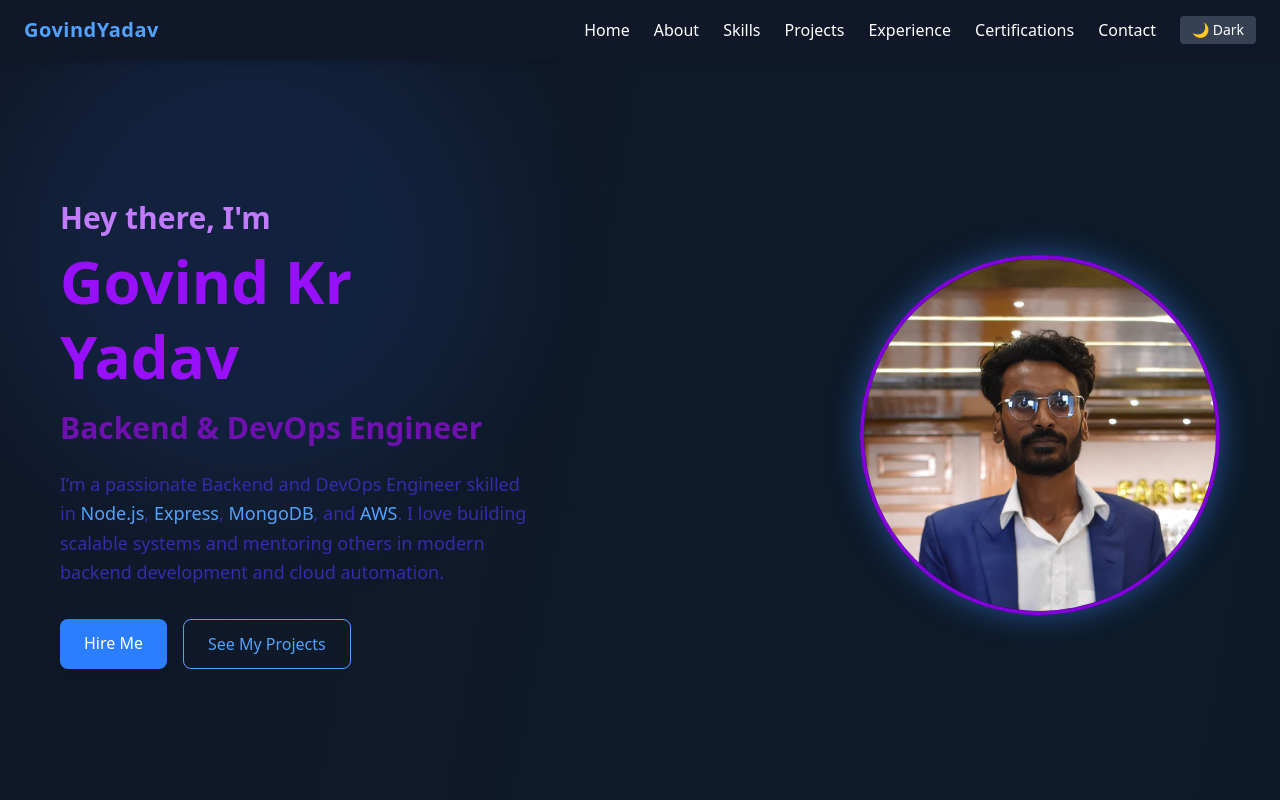
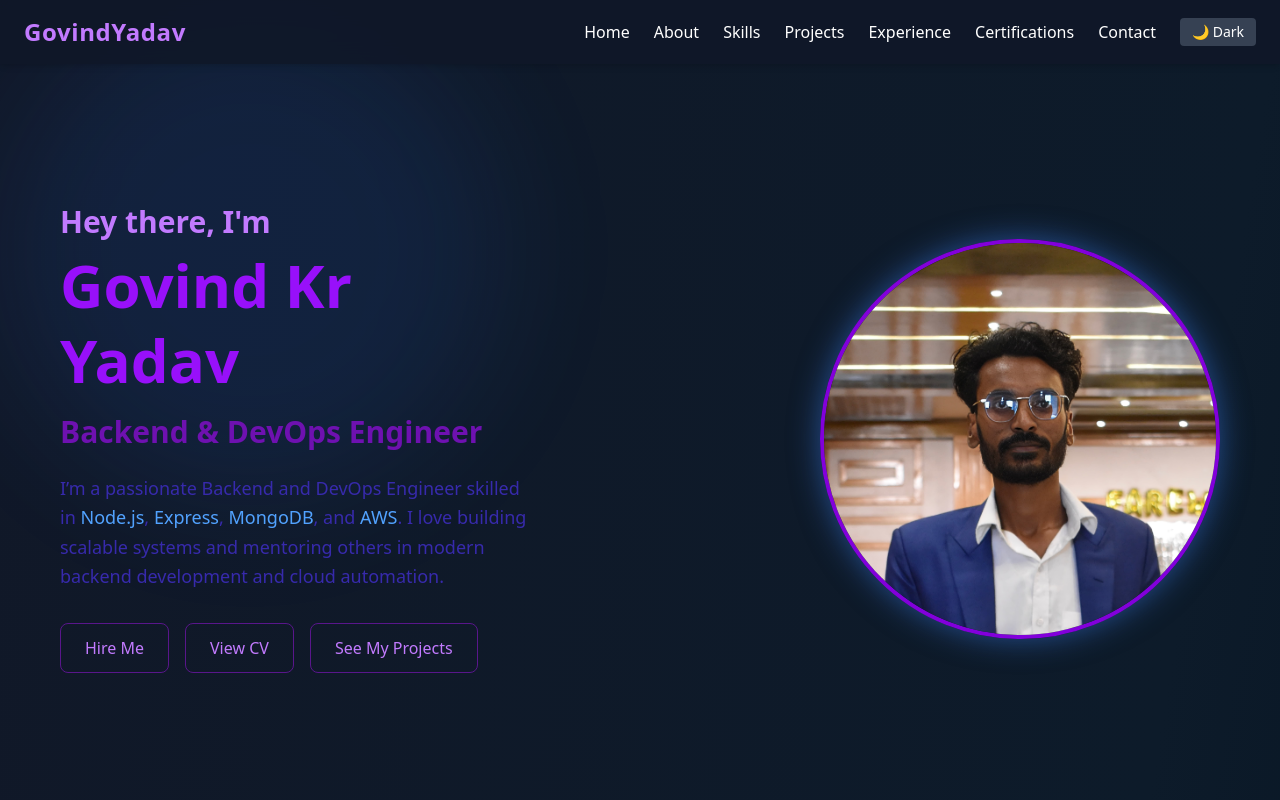
Before and after one commit to Robertgovind/personal-portfolio, a React (Vite) app: page / in a window 1280 px wide. Shown: the top 800 px of the page. Built offline with nearby package versions, Linux system fonts and the light colour scheme.

Commit message:
minor css fixes

```diff
--- a/src/components/Navbar.jsx
+++ b/src/components/Navbar.jsx
@@ -31,7 +31,7 @@ export default function Navbar() {
             e.preventDefault();
             handleScroll("home");
           }}
-          className="text-xl font-bold text-blue-400 tracking-wide"
+          className="text-2xl font-bold text-purple-400 tracking-wide"
         >
           GovindYadav
         </a>
@@ -41,7 +41,7 @@ export default function Navbar() {
             <button
               key={link.to}
               onClick={() => handleScroll(link.to)}
-              className="hover:text-blue-400 transition-colors duration-200"
+              className="hover:text-purple-600 cursor-pointer transition-colors duration-200"
             >
               {link.text}
             </button>
--- a/src/pages/Certifications.jsx
+++ b/src/pages/Certifications.jsx
@@ -38,6 +38,12 @@ const certificationsData = [
     issuer: "AWS Academy",
     year: "2025",
     image: "/certificates/cf2.png",
+  },
+  {
+    title: "Microsoft Learn Student Ambassador-Beta",
+    issuer: "Pablo Veramendi",
+    year: "2024",
+    image: "/certificates/cf4.png",
   },
 ];
 
--- a/src/pages/Home.jsx
+++ b/src/pages/Home.jsx
@@ -28,9 +28,15 @@ export default function Home() {
         <div className="flex flex-col sm:flex-row gap-4 justify-center md:justify-start">
           <a
             href="mailto:govind803556@gmail.com"
-            className="px-6 py-3 bg-blue-500 text-white rounded-lg font-medium hover:bg-blue-600 transition duration-300 shadow-lg"
+            className="px-6 py-3 border border-purple-900 text-purple-400 rounded-lg font-medium hover:bg-purple-800 hover:text-white transition duration-300"
           >
             Hire Me
+          </a>
+          <a
+            href="/assets/GovindKeYadav_CV.pdf"
+            className="px-6 py-3 border border-purple-900 text-purple-400 rounded-lg font-medium hover:bg-purple-800 hover:text-white transition duration-300"
+          >
+            View CV
           </a>
           <a
   href="#projects"
@@ -38,7 +44,7 @@ export default function Home() {
     e.preventDefault();
     document.getElementById("projects").scrollIntoView({ behavior: "smooth" });
   }}
-  className="px-6 py-3 border border-blue-400 text-blue-400 rounded-lg font-medium hover:bg-blue-500 hover:text-white transition duration-300"
+  className="px-6 py-3 border border-purple-900 text-purple-400 rounded-lg font-medium hover:bg-purple-800 hover:text-white transition duration-300"
 >
   See My Projects
 </a>
@@ -46,12 +52,12 @@ export default function Home() {
         </div>
       </div>
 
-      <div className="flex justify-center md:justify-end flex-1 m-15">
-        <div className="relative w-75 h-80 md:w-90 md:h-90 rounded-full overflow-hidden
+      <div className="flex justify-center md:justify-end flex-1 m-15 ">
+        <div className="relative w-75 h-80 md:w-100 md:h-100 rounded-full overflow-hidden
         border-4 border-purple-700 shadow-[0_0_30px_rgba(59,130,246,0.5)]
         hover:scale-105 transition-transform duration-500">
           <img
-          src={"/profile/govind_yadav.jpg"}
+          src={"/assets/govind_yadav.jpg"}
             alt="Govind Kumar Yadav"
             className="object-cover w-full h-full"
           />
```
Also changed, not shown: public/assets/govind_yadav.jpg (renamed from public/profile/govind_yadav.jpg), 1 other file (tests, documents, lock files or other folders).
